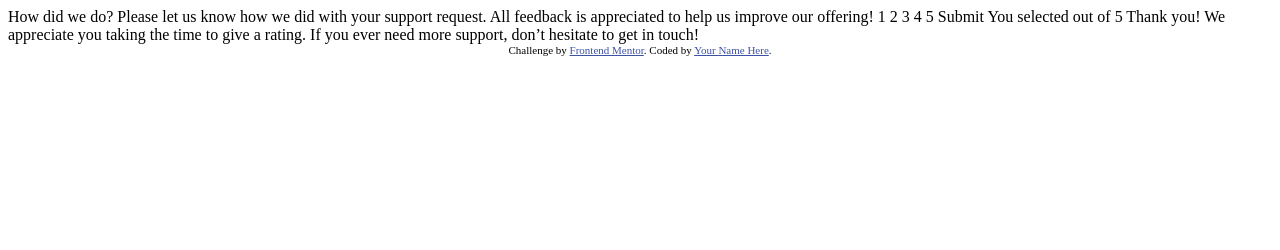
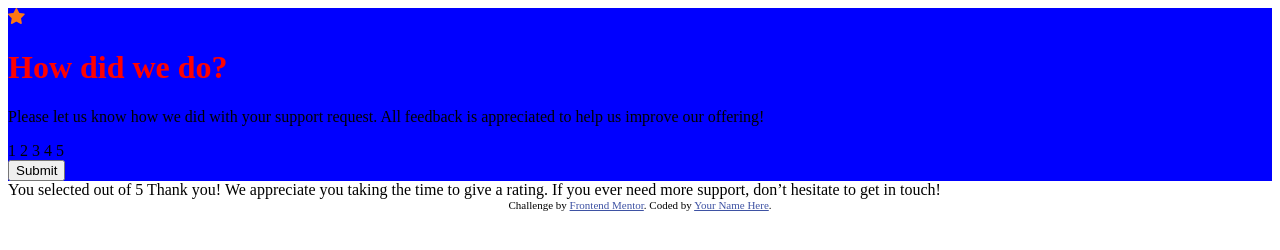
Before and after one commit to Tony-Leng/interactive-rating-component-main, a plain HTML site: page index.html in a window 1280 px wide. Drawn offline with Linux system fonts and the light colour scheme.

Commit message:
structured html and linked css

```diff
--- a/index.html
+++ b/index.html
@@ -3,7 +3,7 @@
 <head>
   <meta charset="UTF-8">
   <meta name="viewport" content="width=device-width, initial-scale=1.0"> <!-- displays site properly based on user's device -->
-
+  <link rel="stylesheet" href="style/index.css">
   <link rel="icon" type="image/png" sizes="32x32" href="./images/favicon-32x32.png">
 
   <title>Frontend Mentor | Interactive rating component</title>
@@ -17,15 +17,22 @@
 <body>
 
   <!-- Rating state start -->
-
-  How did we do?
-
-  Please let us know how we did with your support request. All feedback is appreciated
-  to help us improve our offering!
-
-  1 2 3 4 5
-
-  Submit
+<div class="card-body">
+  <img src="images/icon-star.svg" alt="">
+  <h1>
+    How did we do?
+  </h1>
+  <p>
+    Please let us know how we did with your support request. All feedback is appreciated
+    to help us improve our offering!
+  </p>
+  <div class="card-ratings">
+    1 2 3 4 5
+  </div>
+  <button>
+    Submit
+  </button>
+</div>
 
   <!-- Rating state end -->
 
--- /dev/null
+++ b/style/index.css
@@ -0,0 +1,10 @@
+@import 'rating.css';
+@import 'thankyou.css';
+
+h1 {
+  color: red;
+}
+
+.card-body {
+  background-color: blue;
+}
```
Also changed, not shown: script.js (added), style/rating.css (added), style/thankyou.css (added).
